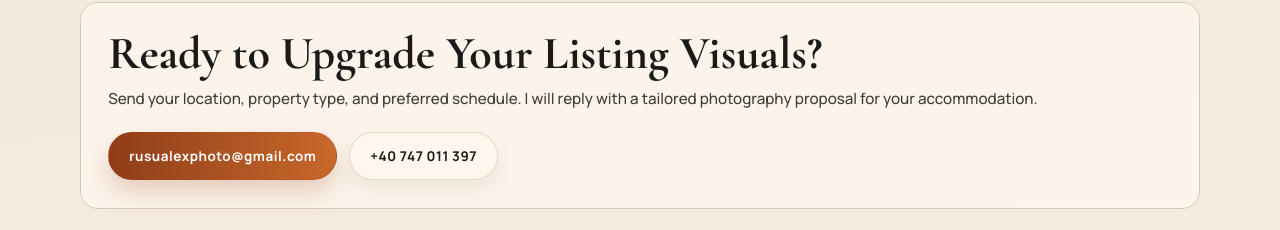
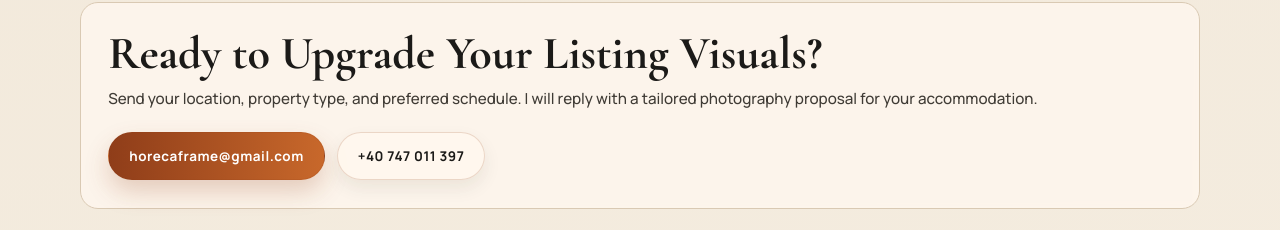
Before and after one commit to alexrusu-rsa/horeca-frame, an Angular app: page / in a window 1280 px wide. Shown: the part 3870-4100 px from the top of the page. Built offline with nearby package versions, Linux system fonts and the light colour scheme.

Commit message:
fix email

```diff
--- a/src/app/app.html
+++ b/src/app/app.html
@@ -164,7 +164,7 @@
         photography proposal for your accommodation.
       </p>
       <div class="contact-actions">
-        <a class="btn btn-solid" href="mailto:rusualexphoto@gmail.com">rusualexphoto@gmail.com</a>
+        <a class="btn btn-solid" href="mailto:horecaframe@gmail.com">horecaframe@gmail.com</a>
         <a class="btn btn-outline" href="tel:+40747011397">+40 747 011 397</a>
       </div>
     </div>
```
